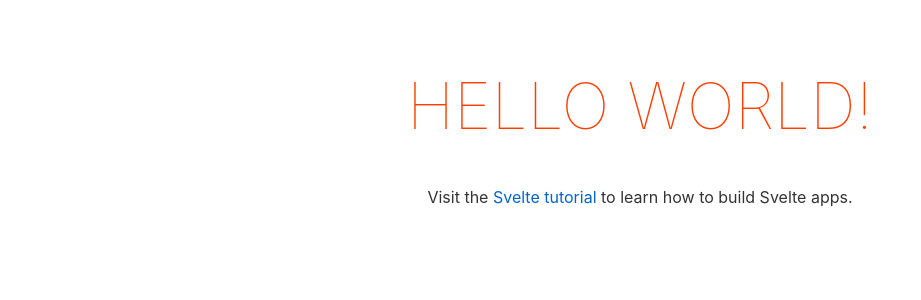
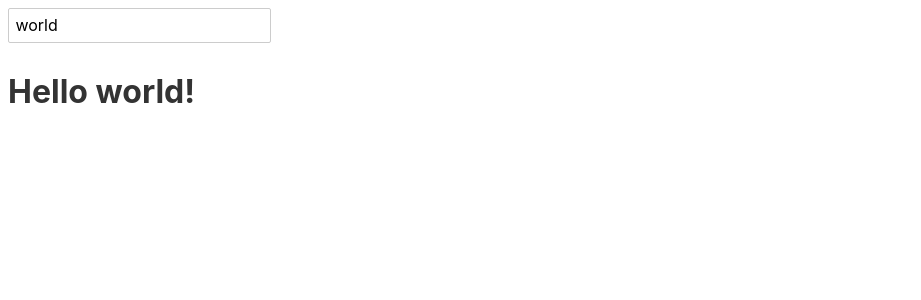
Before and after one commit to kaineer/tutorial-svelte, a Svelte app: page / in a window 1280 px wide. Shown: the top 300 px of the page, without its empty margins (0-921 px from the left). Built offline with nearby package versions, Linux system fonts and the light colour scheme.

Commit message:
Начальное состояние

```diff
--- a/src/App.svelte
+++ b/src/App.svelte
@@ -1,28 +1,7 @@
 <script>
-  export let name;
+  let name = 'world';
 </script>
 
-<main>
-  <h1>Hello {name}!</h1>
-  <p>Visit the <a href="https://svelte.dev/tutorial">Svelte tutorial</a> to learn how to build Svelte apps.</p>
-</main>
+<input value={name}>
 
-<style>
-  main {
-    text-align: center;
-    padding: 1em;
-    max-width: 240px;
-    margin: 0 auto;
-  }
-  h1 {
-    color: #ff3e00;
-    text-transform: uppercase;
-    font-size: 4em;
-    font-weight: 100;
-  }
-  @media (min-width: 640px) {
-    main {
-      max-width: none;
-    }
-  }
-</style>
+<h1>Hello {name}!</h1>
```
